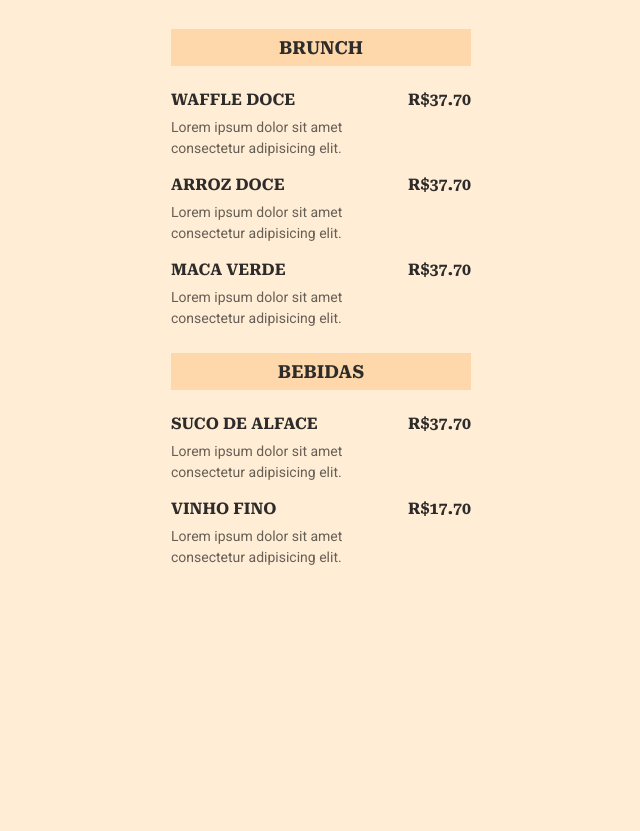
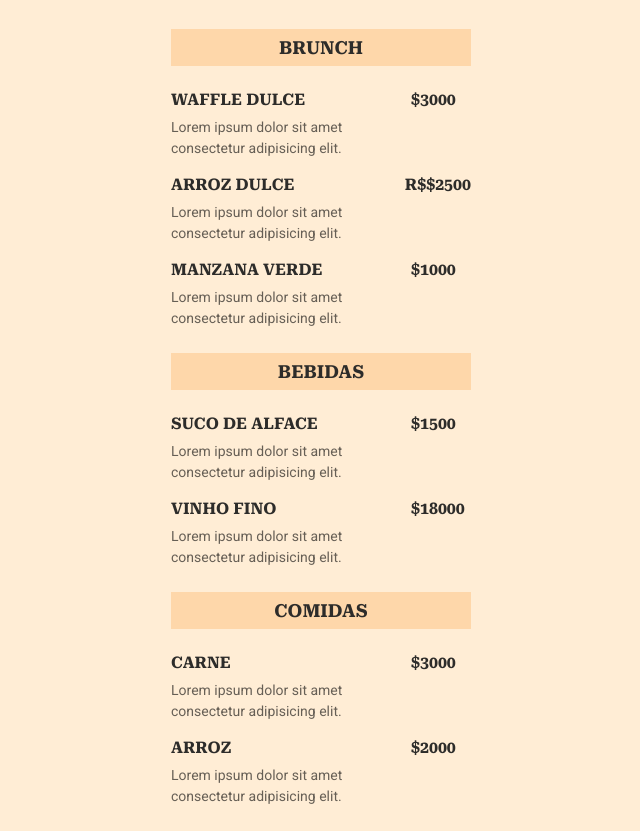
Before and after one commit to AryunDev/maratona-explorer-3, a plain HTML site: page index.html in a window 1280 px wide. Shown: the part 88-919 px from the top of the page, without its empty margins (319-959 px from the left). Before the commit the page ends 800 px from the top, so only its background shows below. Drawn offline with Linux system fonts and the light colour scheme.

Commit message:
actualizado menu

```diff
--- a/index.html
+++ b/index.html
@@ -26,37 +26,37 @@
       <ul>
         <li>
           <div class="details">
-            <h3>WAFFLE DOCE</h3>
+            <h3>WAFFLE DULCE</h3>
             <p class="description">
               Lorem ipsum dolor sit amet consectetur adipisicing elit.
             </p>
           </div>
           <strong class="price">
-            R$37.70
+            $3000
           </strong>
         </li>
 
         <li>
           <div class="details">
-            <h3>ARROZ DOCE</h3>
+            <h3>ARROZ DULCE</h3>
             <p class="description">
               Lorem ipsum dolor sit amet consectetur adipisicing elit.
             </p>
           </div>
           <strong class="price">
-            R$37.70
+            R$$2500
           </strong>
         </li>
 
         <li>
           <div class="details">
-            <h3>MACA VERDE</h3>
+            <h3>MANZANA VERDE</h3>
             <p class="description">
               Lorem ipsum dolor sit amet consectetur adipisicing elit.
             </p>
           </div>
           <strong class="price">
-            R$37.70
+            $1000
           </strong>
         </li>
 
@@ -75,7 +75,7 @@
             </p>
           </div>
           <strong class="price">
-            R$37.70
+            $1500
           </strong>
         </li>
 
@@ -87,7 +87,38 @@
             </p>
           </div>
           <strong class="price">
-            R$17.70
+            $18000
+          </strong>
+        </li>
+
+      </ul>
+    </section>
+
+     <section>
+      <h2>COMIDAS</h2>
+
+      <ul>
+        <li>
+          <div class="details">
+            <h3>CARNE</h3>
+            <p class="description">
+              Lorem ipsum dolor sit amet consectetur adipisicing elit.
+            </p>
+          </div>
+          <strong class="price">
+            $3000
+          </strong>
+        </li>
+
+        <li>
+          <div class="details">
+            <h3>ARROZ</h3>
+            <p class="description">
+              Lorem ipsum dolor sit amet consectetur adipisicing elit.
+            </p>
+          </div>
+          <strong class="price">
+            $2000
           </strong>
         </li>
 
```
